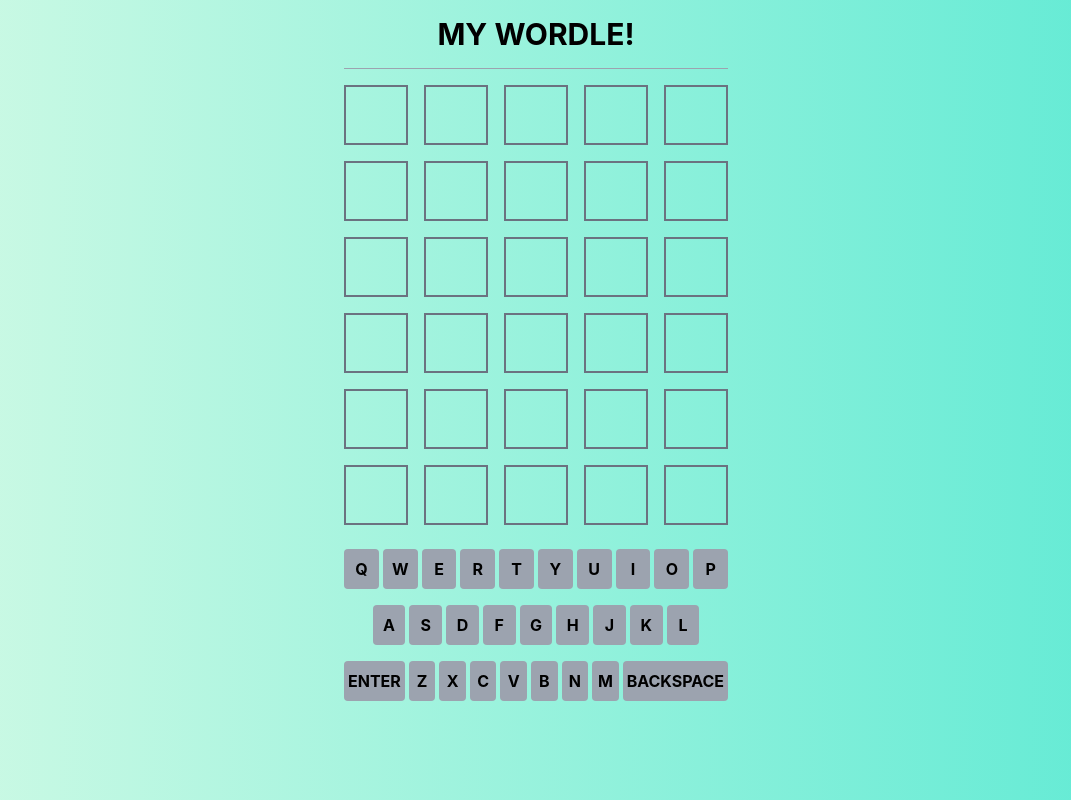
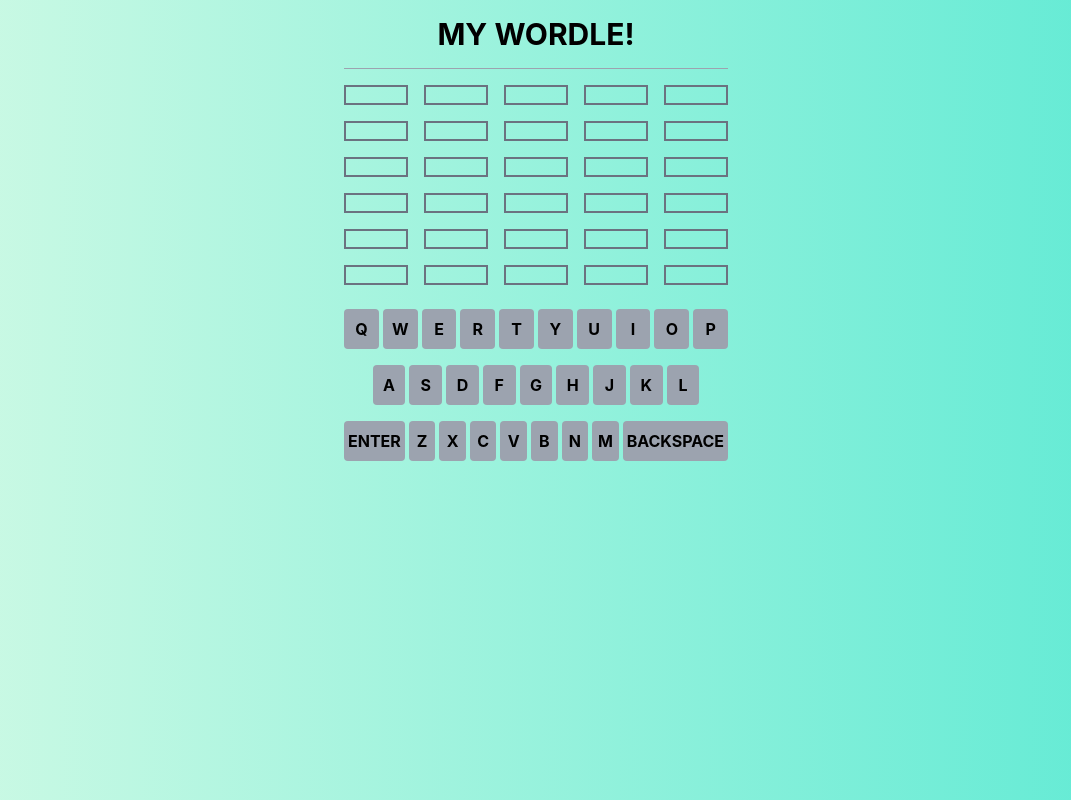
Before and after one commit to franklinsvm/wordle-clone, a React (Vite) app: page / in a window 1280 px wide. Shown: the whole page, without its empty margins (104-1175 px from the left). Built offline with nearby package versions, Linux system fonts and the light colour scheme.

Commit message:
character box size fix

```diff
--- a/src/WordRow.tsx
+++ b/src/WordRow.tsx
@@ -35,7 +35,7 @@ function CharacterBox({ value, state }: CharacterBoxProps) {
 
   return (
     <span
-      className={`border-2 p-2 min-w-full uppercase text-center font-extrabold text-4xl before:inline-block before:content-['_'] ${stateStyles} `}
+      className={`border-2 p-2 flex justify-center items-center min-w-full uppercase text-center font-extrabold text-4xl before:inline-block before:content-['_'] ${stateStyles} `}
     >
       {value}
     </span>
```
